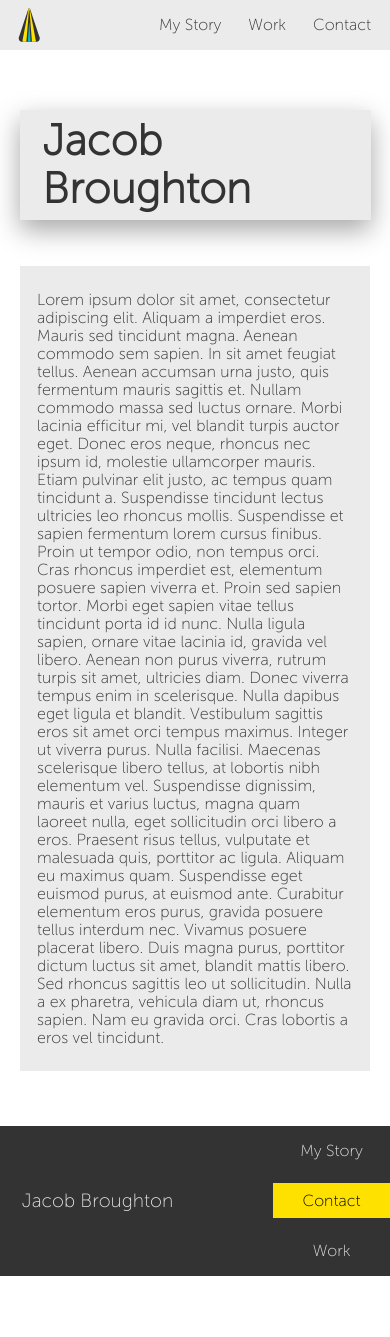
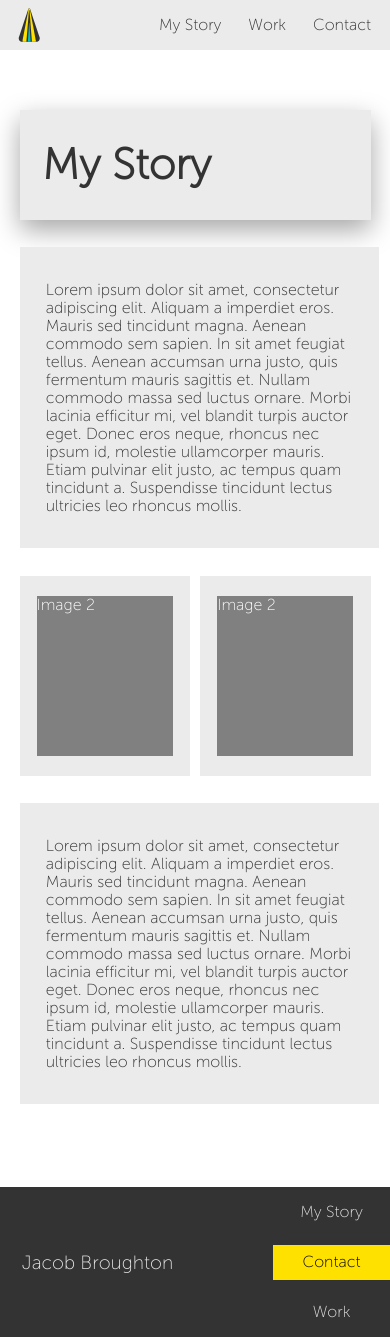
Before and after one commit to jlbroughton88/Portfolio-Next, a Next.js app: page /story in a window 390 px wide. Before the commit the page ends 1276 px from the top, so only its background shows below. Built offline with nearby package versions, Linux system fonts and the light colour scheme.

Commit message:
new story page layout

```diff
--- a/pages/story.js
+++ b/pages/story.js
@@ -5,22 +5,35 @@ import "../public/css/story.scss"
 const Story = () => (
     <div>
         <Navbar />
-        <div className="mainDiv">
+        <div className="mainStoryDiv">
+            <div className="surroundingStoryDiv">
                 <div className="headerDiv">
                     <div className="insideHeaderDiv">
-                    <h2 className="name"> Jacob Broughton</h2>
+                        <h2 className="name">My Story</h2>
                     </div>
                 </div>
                 <div className="storyDiv">
                     <div className="insideStoryDiv">
                         <p className="storyP">
                             Lorem ipsum dolor sit amet, consectetur adipiscing elit. Aliquam a imperdiet eros. Mauris sed tincidunt magna. Aenean commodo sem sapien. In sit amet feugiat tellus. Aenean accumsan urna justo, quis fermentum mauris sagittis et. Nullam commodo massa sed luctus ornare. Morbi lacinia efficitur mi, vel blandit turpis auctor eget. Donec eros neque, rhoncus nec ipsum
-                        id, molestie ullamcorper mauris. Etiam pulvinar elit justo, ac tempus quam tincidunt a. Suspendisse tincidunt lectus ultricies leo rhoncus mollis. Suspendisse et sapien fermentum lorem cursus finibus.
-                        Proin ut tempor odio, non tempus orci. Cras rhoncus imperdiet est, elementum posuere sapien viverra et. Proin sed sapien tortor. Morbi eget sapien vitae tellus tincidunt porta id id nunc. Nulla ligula sapien, ornare vitae lacinia id, gravida vel libero. Aenean non purus viverra, rutrum turpis sit amet, ultricies diam. Donec viverra tempus enim in scelerisque.
-                        Nulla dapibus eget ligula et blandit. Vestibulum sagittis eros sit amet orci tempus maximus. Integer ut viverra purus. Nulla facilisi. Maecenas scelerisque libero tellus, at lobortis nibh elementum vel. Suspendisse dignissim, mauris et varius luctus, magna quam laoreet nulla, eget sollicitudin orci libero a eros. Praesent risus tellus, vulputate et malesuada
-                        quis, porttitor ac ligula. Aliquam eu maximus quam. Suspendisse eget euismod purus, at euismod ante. Curabitur elementum eros purus, gravida posuere tellus interdum nec. Vivamus posuere placerat libero. Duis magna purus, porttitor dictum luctus sit amet, blandit mattis libero. Sed rhoncus sagittis leo ut sollicitudin. Nulla a ex pharetra, vehicula diam ut,
-                        rhoncus sapien. Nam eu gravida orci. Cras lobortis a eros vel tincidunt.
+                            id, molestie ullamcorper mauris. Etiam pulvinar elit justo, ac tempus quam tincidunt a. Suspendisse tincidunt lectus ultricies leo rhoncus mollis.
                         </p>
+                    </div>
+                </div>
+                <div className="imageDiv">
+                    <div className="imageInside">Image 2</div>
+                </div>
+
+                <div className="storyDiv2">
+                    <div className="insideStoryDiv2">
+                        <p className="storyP2">
+                            Lorem ipsum dolor sit amet, consectetur adipiscing elit. Aliquam a imperdiet eros. Mauris sed tincidunt magna. Aenean commodo sem sapien. In sit amet feugiat tellus. Aenean accumsan urna justo, quis fermentum mauris sagittis et. Nullam commodo massa sed luctus ornare. Morbi lacinia efficitur mi, vel blandit turpis auctor eget. Donec eros neque, rhoncus nec ipsum
+                            id, molestie ullamcorper mauris. Etiam pulvinar elit justo, ac tempus quam tincidunt a. Suspendisse tincidunt lectus ultricies leo rhoncus mollis.
+                        </p>
+                    </div>
+                </div>
+                <div className="imageDiv2">
+                    <div className="imageInside2">Image 2</div>
                 </div>
             </div>
         </div>
--- a/public/css/story.scss
+++ b/public/css/story.scss
@@ -27,23 +27,30 @@ html, body{
 }
 
 
-.mainDiv{
+.mainStoryDiv{
+    @include flex-center();
+    margin-top: 60px;
+    margin-bottom: 150px;
+
+    .surroundingStoryDiv{
+        width: 90%;
+        max-width: 790px;
         display: grid;
-    grid-template-rows: 110px auto;
+        grid-template-columns: repeat(6, 1fr);
+        grid-template-rows: 110px auto auto;
+        grid-gap: 5%;
         justify-items: center;
-    grid-gap: 5%;
-    margin-top: 60px;
-    margin-bottom: 100px;
 
 
         .headerDiv{
             @include flex-center();
             height: 100%;
-        width: 90%;
+            width: 100%;
             @include the-color();
             box-shadow: 0 10px 25px rgba(0, 0, 0, 0.35);
             max-width: 790px;
             font-size: 1.8rem;
+            grid-column: 1/7;
 
             .insideHeaderDiv{
                 width: 87%;
@@ -53,16 +60,121 @@ html, body{
         }
 
         .storyDiv{
-        width: 90%;
+            width: 100%;
             max-width: 790px;
+            grid-column: 1/5;
+
             .insideStoryDiv{
                 @include the-color();
                 @include flex-start();
-            width: 90%;
-            padding: 2.5% 5%;
+                width: 87.5%;
+                padding: 5% 7.5%;
+
                 .story{
 
                 }
             }
         }
+
+        .storyDiv2{
+            width: 100%;
+            max-width: 790px;
+            grid-column: 3/7;
+            grid-row: 3;
+
+            .insideStoryDiv2{
+                @include the-color();
+                @include flex-start();
+                width: 87.5%;
+                padding: 5% 7.5%;
+
+                .story2{
+
                 }
+            }
+        }
+
+        .imageDiv{
+            @include flex-center();
+            @include the-color();
+            width: 100%;
+            grid-column: 5/7;
+
+            .imageInside{
+                width: 80%;
+                height: 80%;
+                background: grey;
+                color: white;
+            }
+        }
+
+        .imageDiv2{
+            @include flex-center();
+            @include the-color();
+            width: 100%;
+            grid-column: 1/3;
+            grid-row: 3;
+
+            .imageInside2{
+                width: 80%;
+                height: 80%;
+                background: grey;
+                color: white;
+            }
+        }
+
+
+        @media(max-width: 750px) {
+            .storyDiv{
+                grid-column: 1/4;
+            }
+
+            .imageDiv{
+                grid-column: 4/7;
+            }
+
+            .storyDiv2{
+                grid-column: 4/7;
+            }
+
+            .imageDiv2{
+                grid-column: 1/4;
+            }
+        }
+
+        @media(max-width: 650px) {
+                    grid-template-rows: 110px auto 200px auto;
+                    grid-gap: 3%;
+
+                    .headerDiv{
+                        grid-row: 1;
+                    }
+
+                    .storyDiv{
+                        grid-column: 1/7;
+                        grid-row: 2;
+                    }
+
+                    .storyDiv2{
+                        grid-column: 1/7;
+                        grid-row: 4;
+                    }
+
+                    .imageDiv{
+                        grid-column: 1/4;
+                        grid-row: 3;
+                    }
+
+                    .imageDiv2{
+                        grid-column: 4/7;
+                        grid-row: 3;
+                    }
+                }
+
+        }
+
+    @media(max-width: 450px) {
+        margin-bottom: 165px;
+    }
+
+}
```
Lines whose indentation alone changed are shown as unchanged.
